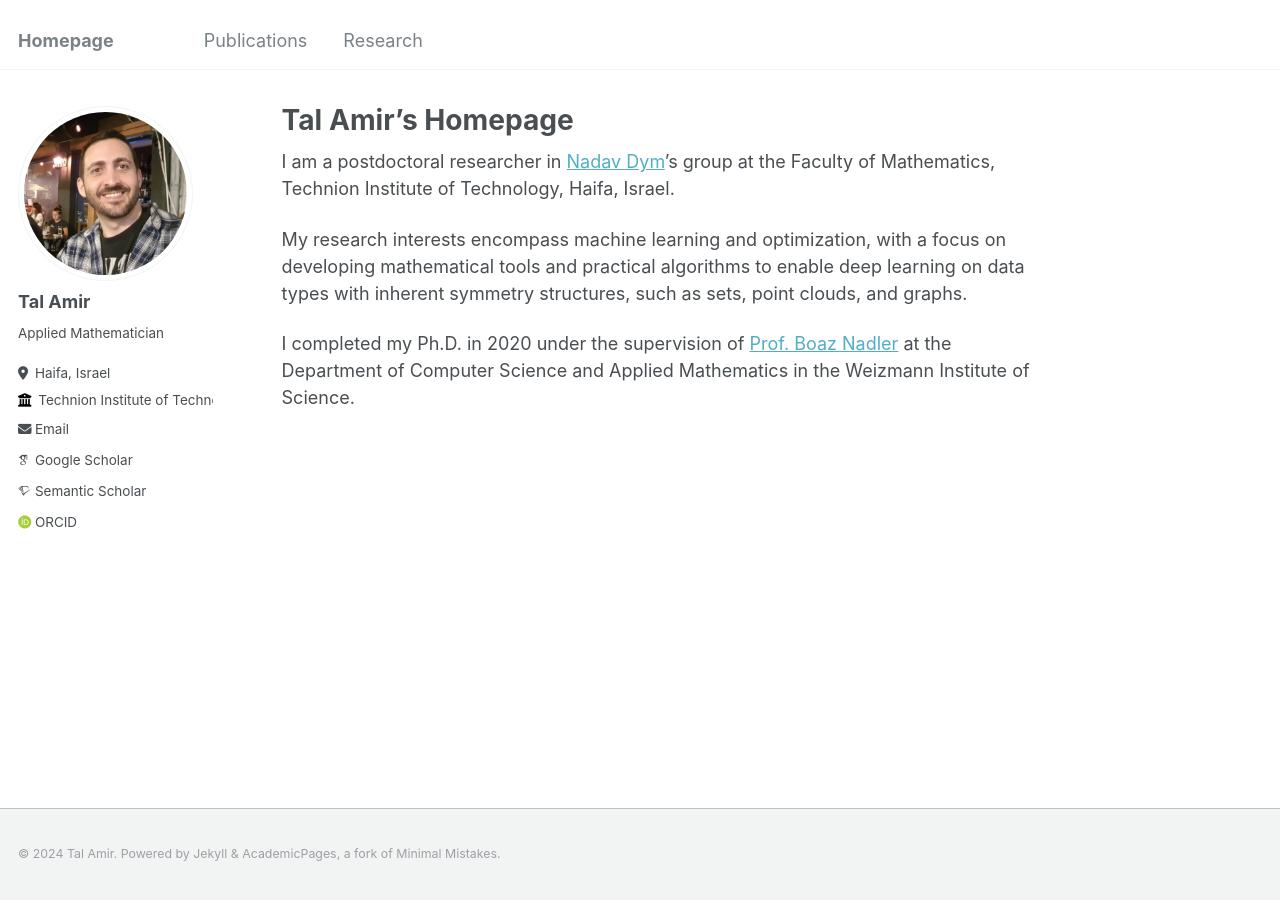
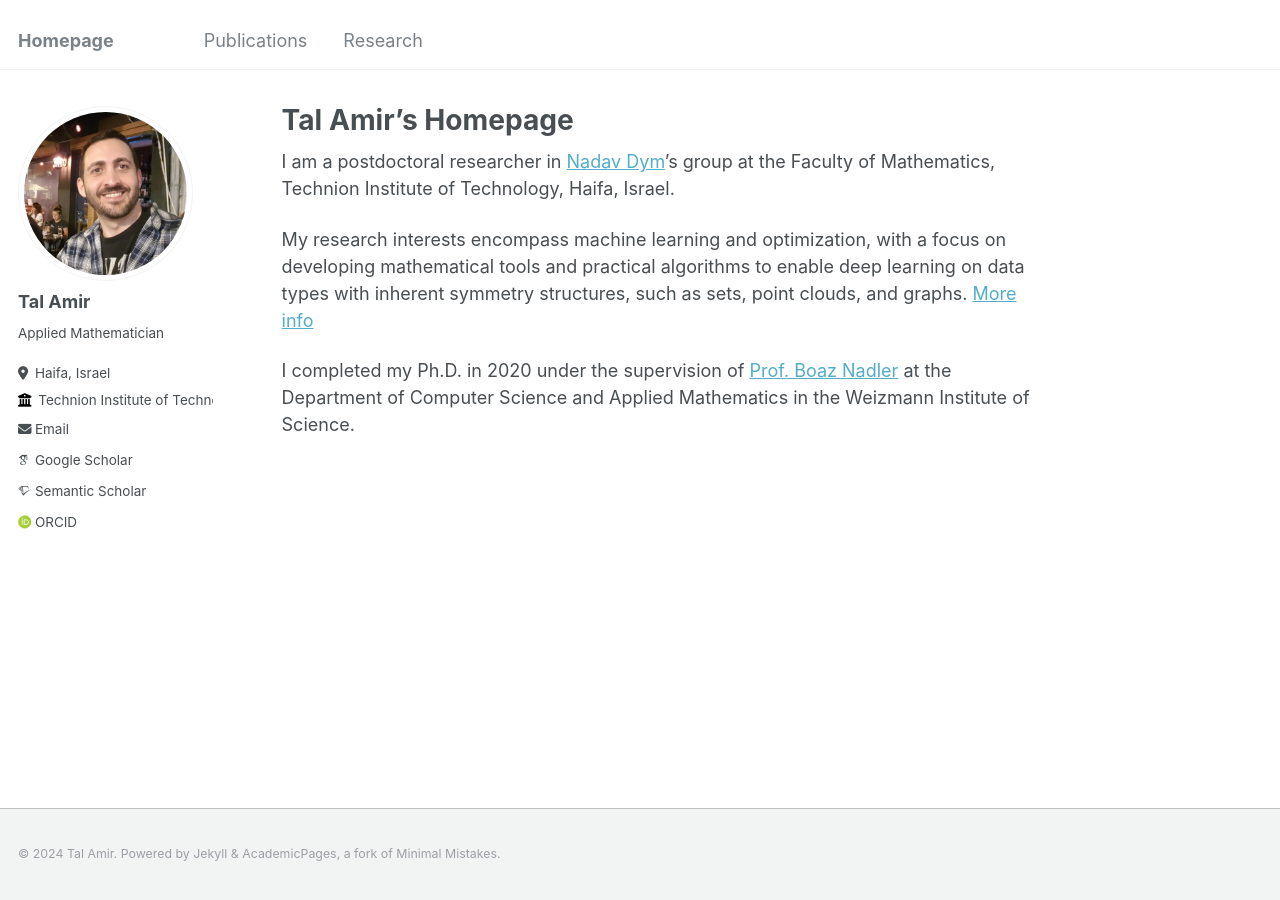
Before and after one commit to tal-amir/tal-amir.github.io, a Jekyll site: the page built from _pages/about.md, in a window 1280 px wide. Built offline with Jekyll 4.4.1, drawn with Linux system fonts in a browser that asks for light colours; some web fonts are replaced.

Commit message:
Update about.md

```diff
--- a/_pages/about.md
+++ b/_pages/about.md
@@ -9,6 +9,6 @@
 
 I am a postdoctoral researcher in [Nadav Dym](https://nadavdym.github.io)'s group at the Faculty of Mathematics, Technion Institute of Technology, Haifa, Israel.
 
-My research interests encompass machine learning and optimization, with a focus on developing mathematical tools and practical algorithms to enable deep learning on data types with inherent symmetry structures, such as sets, point clouds, and graphs.
+My research interests encompass machine learning and optimization, with a focus on developing mathematical tools and practical algorithms to enable deep learning on data types with inherent symmetry structures, such as sets, point clouds, and graphs. [More info](https://tal-amir.github.io/research/)
 
 I completed my Ph.D. in 2020 under the supervision of [Prof. Boaz Nadler](https://www.weizmann.ac.il/math/Nadler/home) at the Department of Computer Science and Applied Mathematics in the Weizmann Institute of Science.
```
